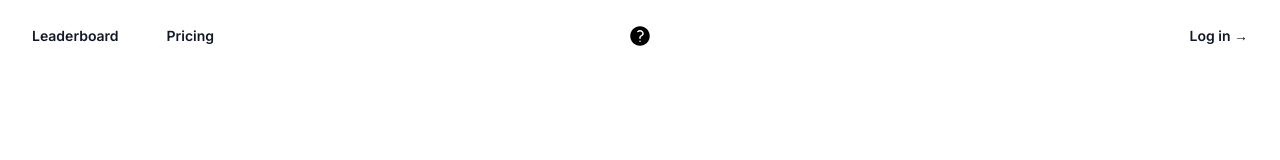
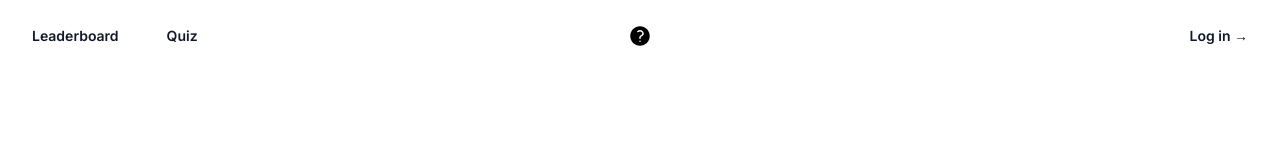
Before and after one commit to hkirat/quiz-app-next, a Next.js app in the folder frontend/: page / in a window 1280 px wide. Shown: the top 160 px of the page. Built offline with nearby package versions, Linux system fonts and the light colour scheme.

Commit message:
🐛 FIX: fix nav links

```diff
--- a/frontend/src/components/Nav.tsx
+++ b/frontend/src/components/Nav.tsx
@@ -5,8 +5,8 @@
 import { Bars3Icon, XMarkIcon } from "@heroicons/react/24/outline";
 
 const navigation = [
-  { name: "Leaderboard", href: "#" },
-  { name: "Pricing", href: "#" },
+  { name: "Leaderboard", href: "/leaderboard" },
+  { name: "Quiz", href: "/quiz" },
 ];
 
 export default function Nav() {
@@ -41,7 +41,7 @@
             </button>
           </div>
         </div>
-        <a href="#" className="-m-1.5 p-1.5">
+        <a href="/" className="-m-1.5 p-1.5">
           <span className="sr-only">Realtime Quiz</span>
           <svg
             xmlns="http://www.w3.org/2000/svg"
```
